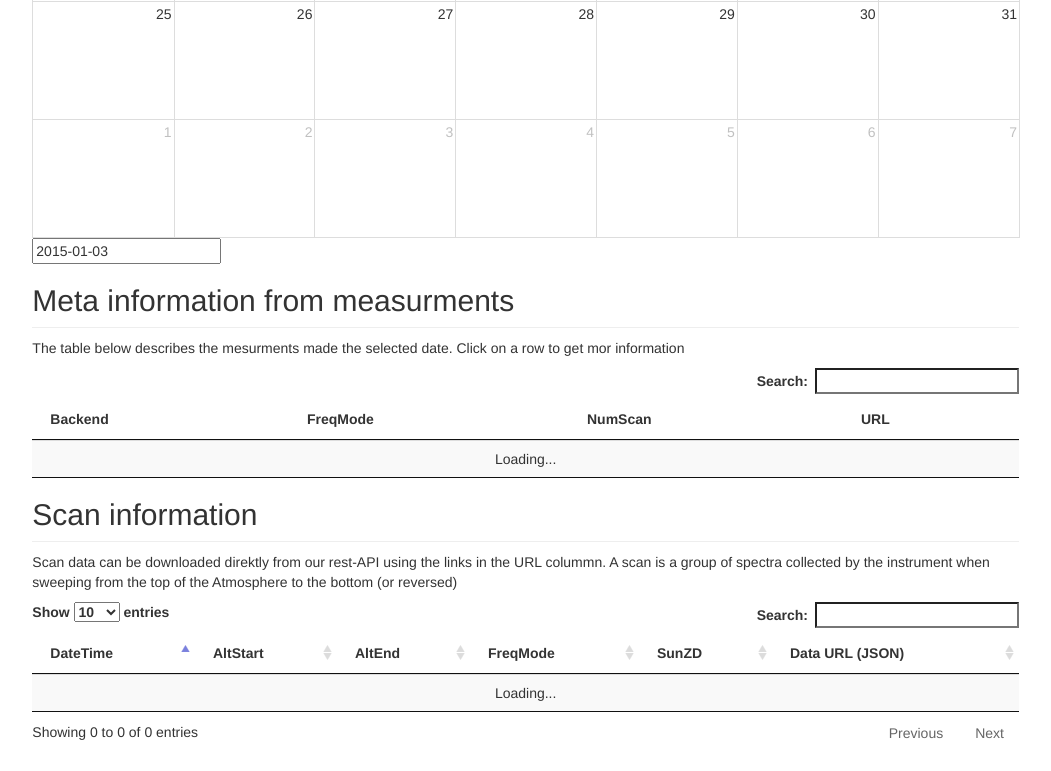
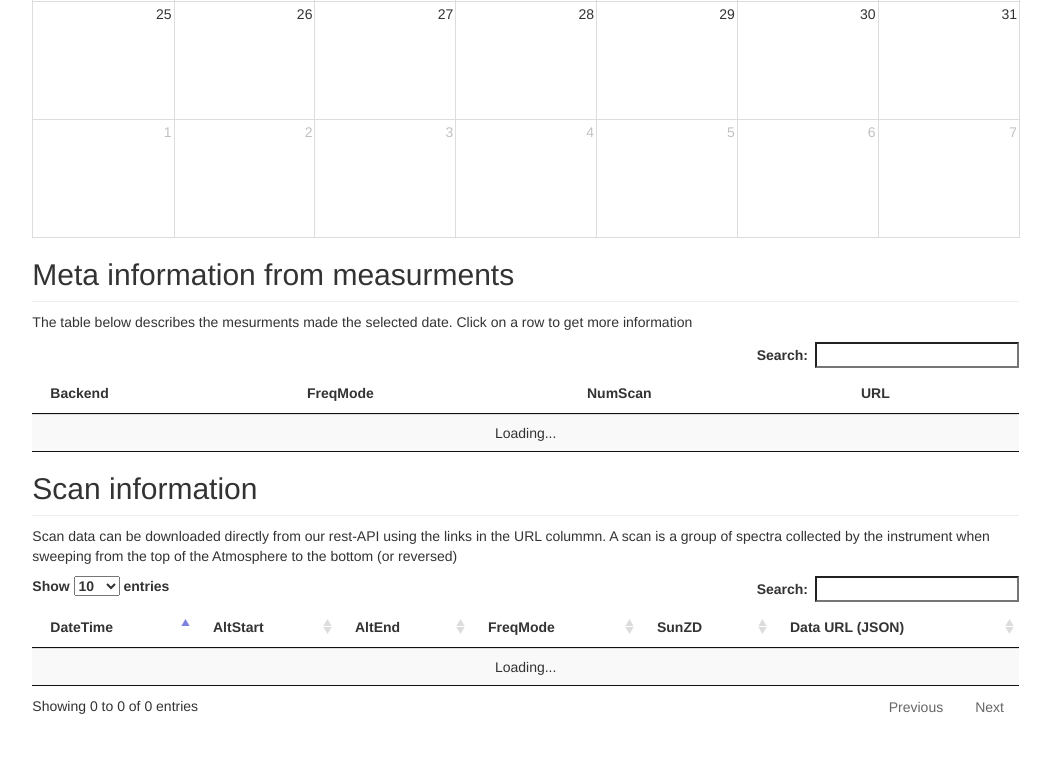
Before and after one commit to Odin-SMR/odin-api, a Python web app: template src/odinapi/templates/level1.html in a window 1280 px wide. Shown: the part 943-1714 px from the top of the page, without its empty margins (221-1272 px from the left). After the commit the page ends 1657 px from the top, so only its background shows below. Run offline with Jinja, Linux system fonts and the light colour scheme; the template is opened without the code that fills it, so the values that code supplies are empty.

Commit message:
Removed the datetimepicker.

```diff
--- a/src/odinapi/templates/level1.html
+++ b/src/odinapi/templates/level1.html
@@ -46,11 +46,8 @@
           </div>
 -->
           <div id='calendar'> </div>
-          <div>
-              <input  type="text" value="2015-01-03" id="example1">
-          </div>
           <h2 class="sub-header">Meta information from measurments</h2>
-          <p>The table below describes the mesurments made the selected date. Click on a row to get mor information</p>
+          <p>The table below describes the mesurments made the selected date. Click on a row to get more information</p>
           <div class="table-responsive">
             <table id="level1-date" class="table table-striped">
               <!-- empty table -->
@@ -61,7 +58,7 @@
 
           </div>
           <h2 class="sub-header">Scan information</h2>
-          <p>Scan data can be downloaded direktly from our rest-API using the links in the URL colummn. A scan is a group of spectra collected by the instrument when sweeping from the top of the Atmosphere to the bottom (or reversed)</p>
+          <p>Scan data can be downloaded directly from our rest-API using the links in the URL colummn. A scan is a group of spectra collected by the instrument when sweeping from the top of the Atmosphere to the bottom (or reversed)</p>
           <div class="table-responsive">
             <table id="info-table" class="table table-striped">
               <!-- empty table -->
@@ -79,19 +76,12 @@
 
 {% block script %}
     <script type="text/javascript">
+
         // When the document is ready
         $(document).ready(function () {
 
-        var startDate ='2001-02-20';
-        var endDate ='2042-02-11';
             var startView ='2015-01-03';
-        $('#example1').datepicker({
-          format: "yyyy-mm-dd",
-          autoclose: true,
-          startDate: startDate
-          }).on('changeDate', function(e) {
-            updateLevel1(e.format('yyyy-mm-dd'))
-          });
+
             initLevel1(startView);
             //initPlot(plotdata);
             initDataTable(startView,'AC1',2);
```
Lines whose indentation alone changed are shown as unchanged.
